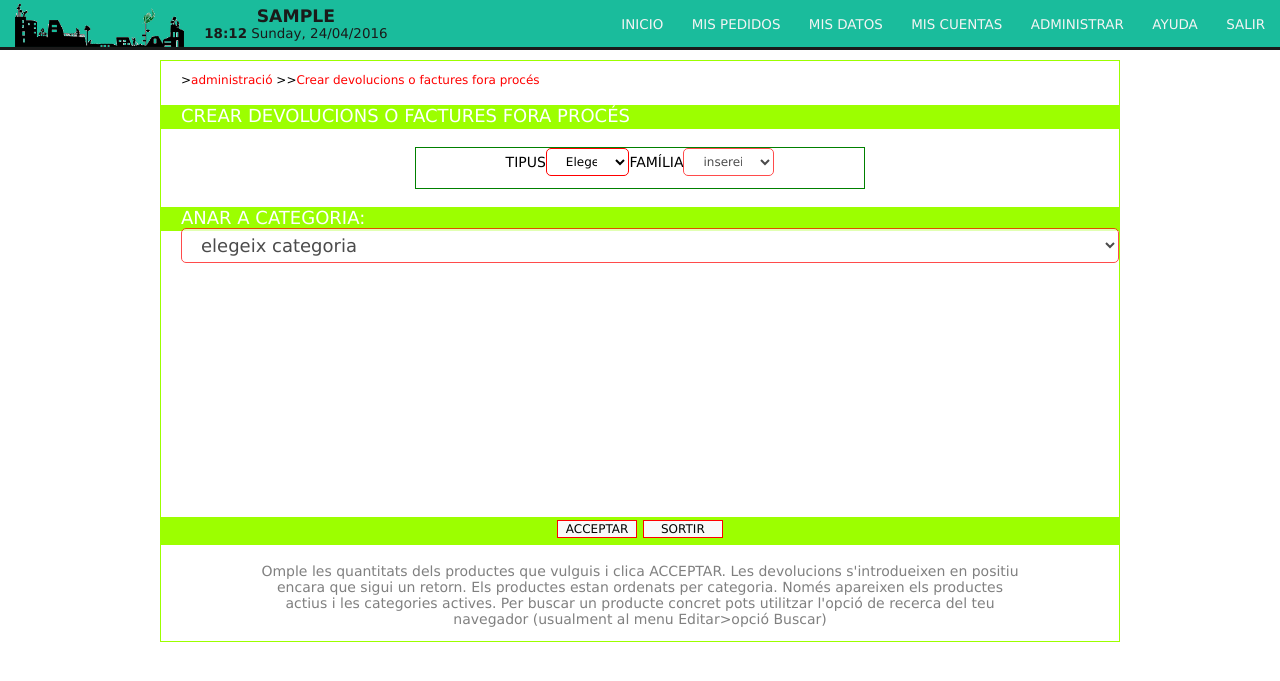
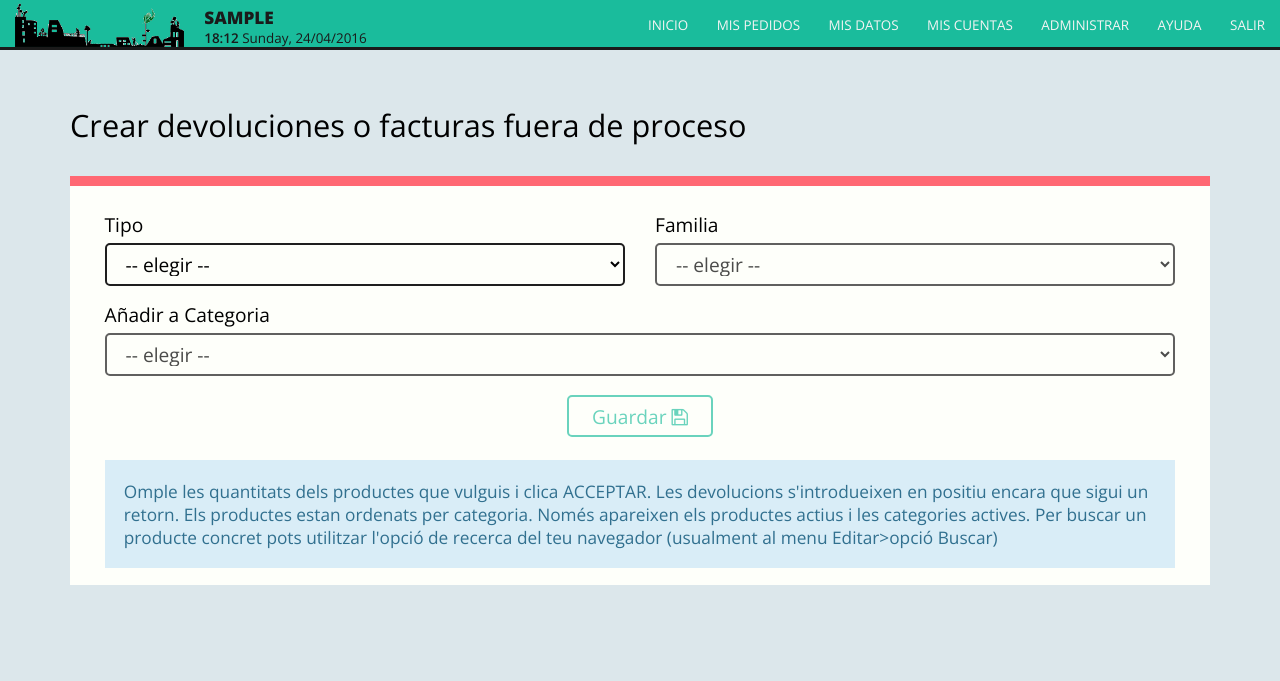
Before and after one commit to mauricioagudelo/aplicoop, a PHP site: page /devolucions.php in a window 1280 px wide. Shown: the top 681 px of the page. Run offline with PHP 8.4, Linux system fonts and the light colour scheme; a user stored in the database is signed in; data comes from the database, SQL or seed files in the repository; data that the repository does not hold is empty; a stand-in replaces the project's code that opens the database connection; some libraries are stand-ins or nearby versions.

Commit message:
styles of order managment

```diff
--- a/cistella_mes.php
+++ b/cistella_mes.php
@@ -130,6 +130,7 @@ if ($_SESSION['image_is_logged_in'] == 'true' OR $_SESSION['codi_cistella'] != '
 
 	<html>
 		<head>
+			<?php include 'head.php'; ?>
 			<meta http-equiv="content-type" content="text; charset=UTF-8" >
 			<link rel="stylesheet" type="text/css" href="coope.css" />
 			<title>introduir novetats cistella ::: la coope</title>
@@ -143,7 +144,7 @@ if ($_SESSION['image_is_logged_in'] == 'true' OR $_SESSION['codi_cistella'] != '
 		</head>
 
 <body>
-
+<?php include 'menu.php'; ?>
 <div class="pagina" style="margin-top: 10px;">
 
 <div class="contenidor_1" style="border: 1px solid green;">
--- a/cistelles2.php
+++ b/cistelles2.php
@@ -179,6 +179,7 @@ $user = $_SESSION['user'];
 
 <html>
 	<head>
+		<?php include 'head.php'; ?>
 		<meta http-equiv="content-type" content="text/html; charset=UTF-8" >
 		<link rel="stylesheet" type="text/css" href="coope.css" />
 		<title>fer la cistella - llista famílies ::: la coope</title>
@@ -202,6 +203,7 @@ $user = $_SESSION['user'];
 </script>
 
 <body>
+<?php include 'menu.php'; ?>
 <div class="pagina" style="margin-top: 10px;">
 <div class="contenidor_1" style="border: 1px solid green;">
 <p class='path'>
--- a/cmda2.php
+++ b/cmda2.php
@@ -193,7 +193,7 @@ if ($_SESSION['image_is_logged_in'] == 'true') {
 
 
                 <form action="<?php echo $goto; ?>" method="post" name="frmComanda" id="frmComanda"
-                      onSubmit="return validate_form()" target="cos">
+                      onSubmit="return validate_form()">
 
                     <h1><?php echo $cap; ?></h1>
 
@@ -305,7 +305,7 @@ if ($_SESSION['image_is_logged_in'] == 'true') {
                                     print('
                 <li class="col-lg-6">
                     <div class="form-group product">
-                        <label for="num' . $id . '"style="' . $color_cos . '">
+                        <label for="num' . $id . '">
                             <span class="product-name">' . $prodtext . '</span>
                             <span class="product-price">' . $pvp . ' &#8364;/' . $unitat . '</span>
                             <span>' . $w_estoc . ' ' . $w_desc . '</span>
--- a/devolucions.php
+++ b/devolucions.php
@@ -99,36 +99,9 @@ function selectNumFact($numero)
 
 <html>
 <head>
-    <meta http-equiv="content-type" content="text/html; charset=UTF-8">
     <?php include 'head.php'; ?>
-    <link rel="stylesheet" type="text/css" href="coope.css"/>
-    <title>crear/editar devolucions o factures fora proces ::: la coope</title>
+    <title>aplicoop - devoluciones y facturas fuera de proceso </title>
 </head>
-<style type="text/css">
-    a#color:link, a#color:visited {
-        color: white;
-        border: 1px solid #9cff00;
-    }
-
-    a#color:hover {
-        color: black;
-        border: 3px solid #9cff00;
-        -moz-border-radius: 10%;
-    }
-
-    a#color:active {
-        color: white;
-        border: 3px solid #9cff00;
-        -moz-border-radius: 10%;
-    }
-</style>
-
-<style type="text/css" media="print">
-    .NonPrintable {
-        display: none;
-    }
-</style>
-
 
 <script language="javascript" type="text/javascript">
 
@@ -162,8 +135,8 @@ function selectNumFact($numero)
 
 <body>
 <?php include 'menu.php'; ?>
-<div class="pagina" style="margin-top: 10px;">
-    <div class="contenidor_1" style="border: 1px solid #9cff00;">
+<div class="page">
+    <div class="container">
 
 
         <?php
@@ -189,13 +162,9 @@ function selectNumFact($numero)
             if ($count_files == 0) {
                 // Si no hi ha cap quantitat elegida no continua endavant //
 
-                echo '<p class="error" style="padding-top: 50px;">
-				No has introduït cap quantitat a cap producte!!!!
-				</p>';
+                echo '<p class="alert alert--error">No has introducido ninguna cantidad a ningún producto</p>';
 
-                die ('<p class="error" style="font-size: 14px; padding-bottom: 50px;"><a href="devolucions.php" target="cos"
-				title="clica per tornar">
-				Torna a devolució o factura fora de procés</a></p>');
+                die ('<a class="button" href="devolucions.php">Volver</a>');
             }
             //////////////////
             /// Si hi ha dades num ///
@@ -249,30 +218,24 @@ function selectNumFact($numero)
                 /////// editar -> carrega el formulari amb les dades introduides i es poden canviar
                 /////// eliminar -> borra tot i carrega un nou formulari en blanc
                 ?>
-                <div class="contenidor_fac">
+                <div class="box">
                     <form action="devolucions.php?id=1" method="post" name="frmdev2" id="frmdev2" target="cos">
                         <input type=hidden name="numcmda" value="<?php echo $numcmda; ?>">
                         <input type=hidden name="tipus" value="<?php echo $ptipus; ?>">
                         <input type=hidden name="nouf" value="<?php echo $paddfam; ?>">
 
-                        <div class="NonPrintable">
-                            <p class="linia_button2"
-                               style="background: #9cff00; text-align: center; vertical-align: middle;">
-                                <input class="button2" type="submit" name="acord" id="acord" value="D'ACORD">
-                                <input class="button2" type="submit" name="edit" id="edit" value="EDITAR">
-                                <input class="button2" type="submit" name="del" id="del" value="ELIMINAR"
-                                       onClick="var answer = confirm (\'Estàs segur que vols borrar aquesta factura o devolució!! \')
-				if (answer)
-					{document.frmdev2.submit()'}">
-                                <input class="button2" type="button" name="imprimir" value="IMPRIMIR"
-                                       onclick="window.print();">'
-                            </p>
+                        <div class="hidden-print  u-text-right u-mb-2">
+
+                                <button class="button button--animated" type="submit" name="acord" id="acord">Confirmar <i class="fa fa-check" aria-hidden="true"></i></button>
+                                <button class="button button--animated" type="submit" name="edit" id="edit" >Editar <i class="fa fa-pencil" aria-hidden="true"></i></button>
+                                <button class="button button--animated" type="submit" name="del" id="del"
+                                       onClick="if (confirm('¿Estás seguro que quieres borrar esta factura o devolución?')) document.frmdev2.submit();">Eliminar <i class="fa fa-trash-o" aria-hidden="true"></i></button>
+                                <button class="button button--animated" type="button" name="imprimir"
+                                       onclick="window.print();">Imprimir <i class="fa fa-print" aria-hidden="true"></i></button>
+
                         </div>
                     </form>
-                    <div class="contenidor_4" style="float:left;">
-                        <img id="fig" style="width:175px; height:85px; padding: 10px 0px 20px 0px ;"
-                             src="<?php echo $logo_factura; ?>">
-                    </div>
+
 
                     <?php
                     /// Aconseguim les dades personals per a la factura ///
@@ -287,33 +250,38 @@ function selectNumFact($numero)
                     $year_avui = date("Y");
                     ?>
 
-                    <div style="width: 510px; float:right;">
-                        <p class="cos16"
-                           style="font-weight: bold; text-align: left; padding-left:40px; padding-right:25px;
-					 vertical-align: middle;">
-                            <span style="color: grey;">Factura nº </span><?php echo $numfact . "/" . $year_avui; ?>
-                            <br/>
-                            <span style="color: grey;">Data: </span><?php echo $ver_avui; ?>
-                            <br/>
-                            <span style="color: grey;">Nom família: </span><?php echo $nomf; ?>
-                            <br/>
-                            <span style="color: grey;">Adreça: </span><?php echo $adressf; ?>
-                            <br/>
-                            <span style="color: grey;">NIF: </span><?php echo $niff; ?>
-                        </p>
+                    <div class="row">
+                        <div class="col-md-4 u-text-center u-mb-1">
+                            <img id="fig" class="img--responsive" style="height:85px;" src="<?php echo $logo_factura; ?>">
                         </div>
 
-                    <div style="clear: both; border: 1px solid green;">
-                        <table width="100%" align="center" style="padding:15px;">
-                            <tr class="cos_majus" valign="baseline">
-                                <td width="50%" align="left" style="padding:15px 0px;"><u>Producte</u></td>
-                                <td width="15%" align="center"><u>Quant.</u></td>
-                                <td width="10%" align="center"><u>Preu</u></td>
-                                <td width="10%" align="center"><u>Desc</u></td>
-                                <td width="10%" align="center"><u>Iva</u></td>
-                                <td width="10%" align="right"><u>Total</u></td>
+                        <div class="col-md-8 u-text-right u-mb-1">
+                            <span style="color: grey;">Factura nº </span><span class="u-text-semibold"><?php echo $numfact . "/" . $year_avui; ?></span>
+                            <br/>
+                            <span style="color: grey;">Fecha: </span><span class="u-text-semibold"><?php echo $ver_avui; ?></span>
+                            <br/>
+                            <span style="color: grey;">Familia: </span><span class="u-text-semibold"><?php echo $nomf; ?></span>
+                            <br/>
+                            <span style="color: grey;">Dirección: </span><span class="u-text-semibold"><?php echo $adressf; ?></span>
+                            <br/>
+                            <span style="color: grey;">NIF: </span><span class="u-text-semibold"><?php echo $niff; ?></span>
+                        </div>
+                    </div>
+
+
+                    <div class="cf u-mt-2 table-responsive u-width-100">
+                        <table width="100%" class="table table-striped">
+                            <thead>
+                            <tr  style="font-size:18px;" valign="baseline">
+                                <td width="50%" align="left" class="u-text-semibold">Producto</td>
+                                <td width="15%" align="center" class="u-text-semibold">Cantidad</td>
+                                <td width="10%" align="center" class="u-text-semibold">PVP</td>
+                                <td width="10%" align="center" class="u-text-semibold">Descuento</td>
+                                <td width="10%" align="center" class="u-text-semibold">IVA</td>
+                                <td width="10%" align="right" class="u-text-semibold">Total</td>
                             </tr>
-
+                            </thead>
+                            <tbody>
                             <?php
                             /// entrem les quantitats a comanda_linia ///
                             for ($i = 0; $i < $files; $i++) {
@@ -412,12 +380,12 @@ function selectNumFact($numero)
 
                         </table>
                         <table width="100%" align="center">
-                            <tr class="cos_majus" valign="baseline">
-                                <td width="33%" align="center" style="padding:15px 0px;"><u>Imp. Brut</u></td>
-                                <td width="33%" align="center" style="padding:15px 0px;"><u>Iva</u></td>
-                                <td width="33%" align="center"><u>TOTAL</u></td>
+                            <tr class="u-text-semibold"  style="font-size:18px;">
+                                <td width="33%" align="center">Imp. Brut</td>
+                                <td width="33%" align="center" >IVA</td>
+                                <td width="33%" align="center">TOTAL</td>
                             </tr>
-                            <tr class="cos12" style="font-weight: bold;">
+                            <tr>
                                 <td align="center"><?php echo $total_import_brut; ?>&#8364;</td>
                                 <td align="center"><?php echo $totaliva; ?>&#8364;</td>
                                 <td align="center"><?php echo $total; ?>&#8364;</td>
@@ -441,15 +409,9 @@ function selectNumFact($numero)
         //////////////////////////////////
         ?>
 
-        <p class='path'>
-            ><a href='admint.php'>administració</a>
-            >><a href='devolucions.php'>Crear devolucions o factures fora procés </a>
-        </p>
+        <h1>Crear devoluciones o facturas fuera de proceso</h1>
 
-        <p class="h1" style="background: #9cff00; text-align: left; padding-left: 20px;">
-            Crear devolucions o factures fora procés</p>
-
-        <div class="contenidor_fac" style="border: 1px solid green; max-height: 350px; width: 450px;">
+        <div class="box">
 
             <?php
             ////////////////////////////
@@ -473,16 +435,16 @@ function selectNumFact($numero)
                     die('Invalid query: ' . mysql_error());
                 }
                 if ($ptipus == "dev") {
-                    $text = array("retornat", "devolució");
+                    $text = array("devuelto", "devolución");
                 }
                 if ($ptipus == "fac") {
-                    $text = array("carregat", "factura");
+                    $text = array("cargado", "factura");
                 }
                 $yearfact = date('Y');
-                die ('<p class="error" style="font-size: 14px; padding-bottom: 50px;">
-		S\'han ' . $text[0] . ' ' . $cuenta . '€ al moneder de la família ' . $paddfam . ' corresponents a la ' . $text[1] . ' numero ' . $numfact . '/' . $yearfact . '</p>
-		<p class="error" style="font-size: 14px; padding-bottom: 50px;">
-		<a href="devolucions.php" target="cos" title="clica per tornar"> Torna a devolució o factura fora de procés</a></p>');
+                die ('<div class="alert alert--info">
+		Se ha ' . $text[0] . ' ' . $cuenta . '€ al monedero de la familia ' . $paddfam . ' correspondiente a la ' . $text[1] . ' número ' . $numfact . '/' . $yearfact . '</div>
+		<div class="u-text-center u-mt-2">
+		<a href="devolucions.php" class="button">Volver</a></div>');
             }
             /////////////////////
             /// Si apretem el boto ELIMINAR des de la visualització de la factura///
@@ -498,16 +460,16 @@ function selectNumFact($numero)
             ///////////////////////////////////////////////////////////////////////////
             ?>
 
-            <form action="" method="post" name="frmdev" id="frmdev" onSubmit="return validate_form()" target="cos">
+            <form action="" method="post" name="frmdev" id="frmdev" onSubmit="return validate_form()">
 
-                <table width="60%" align="center" valign="middle" cellpadding="5" cellspacing="5">
-
-                    <tr>
-                        <td align="center" class='cos_majus'>Tipus</td>
-                        <td align="center" class="cos">
+                <div class="row">
+                    <div class="col-md-6">
+                        <div class="form-group">
+                            <label for="tipus">Tipo</label>
+                            <div>
                                 <SELECT class="button2" name="tipus" id="tipus" size="1" maxlength="30"
                                         onchange="document.frmdev.submit()">
-                                <option value="">Elegeix tipus</option>
+                                    <option value="">-- elegir --</option>
                                     <?php
                                     $selected = "";
                                     $selected1 = "";
@@ -518,16 +480,19 @@ function selectNumFact($numero)
                                         $selected1 = "selected";
                                     }
                                     ?>
-                                <option value="dev" <?php echo $selected; ?>>Devolució</option>
+                                    <option value="dev" <?php echo $selected; ?>>Devolucion</option>
                                     <option value="fac" <?php echo $selected1; ?>>Factura</option>
                                 </select>
-                        </td>
-
-                        <td align="center" class='cos_majus'>Família</td>
-                        <td align="center" class="cos">
+                            </div>
+                        </div>
+                    </div>
+                    <div class="col-md-6">
+                        <div class="form-group">
+                            <label for="nouf">Familia</label>
+                            <div>
                                 <SELECT class="button2" name="nouf" id="nouf" size="1"
                                         maxlength="30" <?php echo $disabled; ?> onchange="document.frmdev.submit()">
-                                <option value="">insereix familia</option>
+                                    <option value="">-- elegir -- </option>
 
                                     <?php
                                     // Es pot elegir entre totes les famílies actives o anònim//
@@ -554,16 +519,17 @@ function selectNumFact($numero)
                                     ?>
 
                                 </select>
-                        </td>
-                    </tr>
-                </table>
                             </div>
-
-        <p class="h1" style="background: #9cff00; text-align: left; padding-left: 20px;">
-            Anar a Categoria:
+                        </div>
+                    </div>
+                </div>
+                <div>
+                    <div class="form-group">
+                        <label for="cat">Añadir a Categoria</label>
+                        <div>
                             <SELECT class="button2" name="cat" id="cat" size="1" maxlength="30" <?php echo $disabled2; ?>
                                     onChange="location=this.form.cat.value">
-                <option value="">elegeix categoria</option>
+                                <option value="">-- elegir --</option>
 
                                 <?php
 
@@ -583,10 +549,13 @@ function selectNumFact($numero)
                                 ?>
 
                             </select>
-        </p>
+                        </div>
+                    </div>
+                </div>
 
 
-        <div id="contenidor_1" style="height: 250px; clear: both; overflow: scroll; overflow-x: hidden; ">
+
+
 
             <?php
 
@@ -600,8 +569,7 @@ function selectNumFact($numero)
             $id = 0;
             $cc = 0;
             while (list($sscat) = mysql_fetch_row($result)) {
-                print ('<a name="' . $sscat . '"></a>
-					<p class="h1" style="background: ' . $color[$cc] . '; text-align: left; padding-left: 20px;">' . $sscat . '</a></p>');
+
                 $cc++;
                 if ($cc == 7) {
                     $cc = 0;
@@ -617,9 +585,17 @@ function selectNumFact($numero)
                     die('Invalid query2: ' . mysql_error());
                 }
 
-                print ('<table align="centre" width="100%" class="cos"
-			style="padding-left: 30; padding-right: 30; ">
-			<tr>');
+                print ('
+
+                    <ul class="accordion">
+                        <hr class="box-separator"/>
+                        <li class="accordion-item">
+                            <input type="checkbox"  class="accordion-check" checked>
+                            <i class="accordion-icon"></i>
+                            <h2 class="accordion-title box-subtitle">' . $sscat . '</h2>
+                            <ul class="accordion-section row">
+
+                ');
 
                 $contador = 0;
                 while (list($ref, $nomprod, $unitat, $prov, $categ, $ctg_estoc, $subcat, $preu, $iva, $marge, $descompte, $pr_estoc) = mysql_fetch_row($result2)) {
@@ -703,30 +679,37 @@ function selectNumFact($numero)
                     $w_desc = "";
                     if ($descompte != 0) {
                         $descompte = $descompte * 100;
-                        $w_desc = "<span style='color:red; text-decoration:blink' > descompte:" . $descompte . "%</span>";
+                        $w_desc = "<span class='u-text-bold'> descuento: " . $descompte . "%</span>";
                     }
 
-                    print('<td width="6%">
-		      <input align="right" name="num[]" id="num' . $id . '" type="TEXT" value="' . $num[$id] . '" maxlength="5" size="3" ' . $disabled2 . '>
-				</td>
-				<td width="26%" style="' . $color_cos . '">
+                    print('
+                        <li class="col-lg-6">
+                            <div class="form-group product">
+                                <label for="num' . $id . '">
                                     ' . $nomprod . ' (' . $pvp . ' &#8364;/' . $unitat . ') ' . $w_estoc . ' ' . $w_desc . '
+                                </label>
+
+
+                                <input  class="form-control" name="num[]" id="num' . $id . '" type="number" value="' . $num[$id] . '" maxlength="5" size="3" ' . $disabled2 . '>
+
                                 <input type=hidden name="ref[]" value="' . $ref . '">
                                 <input type=hidden name="uni[]" value="' . $unitat . '">
                                 <input type=hidden name="nomp[]" id="nom' . $id . '" value="' . $nomprod . '">
-            </td>');
+                            </div>
+                        </li>
+                    ');
 
-                    $contador++;
                     $id++;
-
-                    if ($contador == 3) {
-                        print ('</tr><tr>');
-                        $contador = 0;
-                    }
 
                 }
 
-                print ('</tr></table>');
+                print ('
+                            </ul>
+
+                        </li>
+                    </ul>
+                ');
+
             }
 
             /// Si hem apretat el botó EDITAR de la visualització de la factura
@@ -743,20 +726,19 @@ function selectNumFact($numero)
             }
             ?>
 
+
+        <div class="u-text-center">
+            <button class="button button--save button--animated" name="acceptar" type="submit" id="acceptar"
+                    <?php echo $disabled2; ?>>Guardar <i class="fa fa-floppy-o" aria-hidden="true"></i></button>
         </div>
-        <p class="linia_button2" style="background: #9cff00; text-align: center; vertical-align: middle;">
-            <input class="button2" name="acceptar" type="submit" id="acceptar"
-                   value="Acceptar" <?php echo $disabled2; ?>>
-            <input class="button2" type="button" value="Sortir" onClick="javascript:location.href='admint.php'">
-        </p>
         </form>
-        <p class="cos2" style="clear: both; text-align: center; padding: 0px 100px;">
+        <div class="alert alert--info">
             Omple les quantitats dels productes que vulguis i clica ACCEPTAR.
             Les devolucions s'introdueixen en positiu encara que sigui un retorn.
             Els productes estan ordenats per categoria. Només apareixen els productes actius i les categories actives.
             Per buscar un producte concret pots utilitzar l'opció de recerca del teu navegador (usualment al menu
             Editar>opció Buscar)
-        </p>
+        </div>
     </div>
 </div>
 
```
Also changed, not shown: grups_comandes.php (+102 -92 lines), totalcomanda.php (+27 -56 lines). Lines whose indentation alone changed are shown as unchanged.
